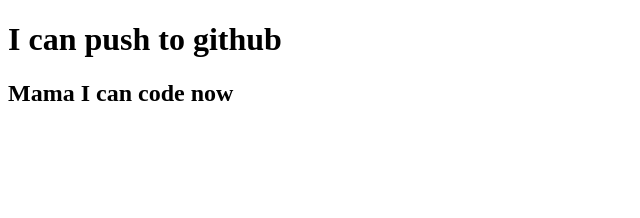
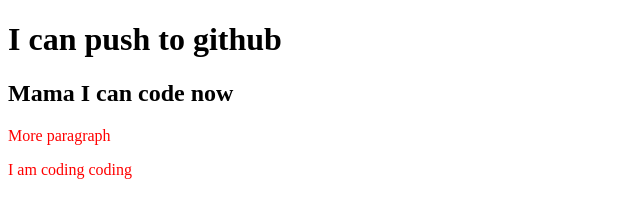
Before and after one commit to sabbir1452/my-first-repo, a plain HTML site: page index.html in a window 1280 px wide. Shown: the whole page, without its empty margins (0-640 px from the left). Drawn offline with Linux system fonts and the light colour scheme.

Commit message:
styles addded

```diff
--- a/index.html
+++ b/index.html
@@ -4,9 +4,12 @@
     <meta charset="UTF-8">
     <meta name="viewport" content="width=device-width, initial-scale=1.0">
     <title>my first repo</title>
+    <link rel="stylesheet" href="style.css">
 </head>
 <body>
     <h1>I can push to github</h1>
     <h2>Mama I can code now</h2>
+    <p>More paragraph</p>
+    <p>I am coding coding</p>
 </body>
 </html>
--- /dev/null
+++ b/style.css
@@ -0,0 +1,3 @@
+p{
+    color:red
+}
```
